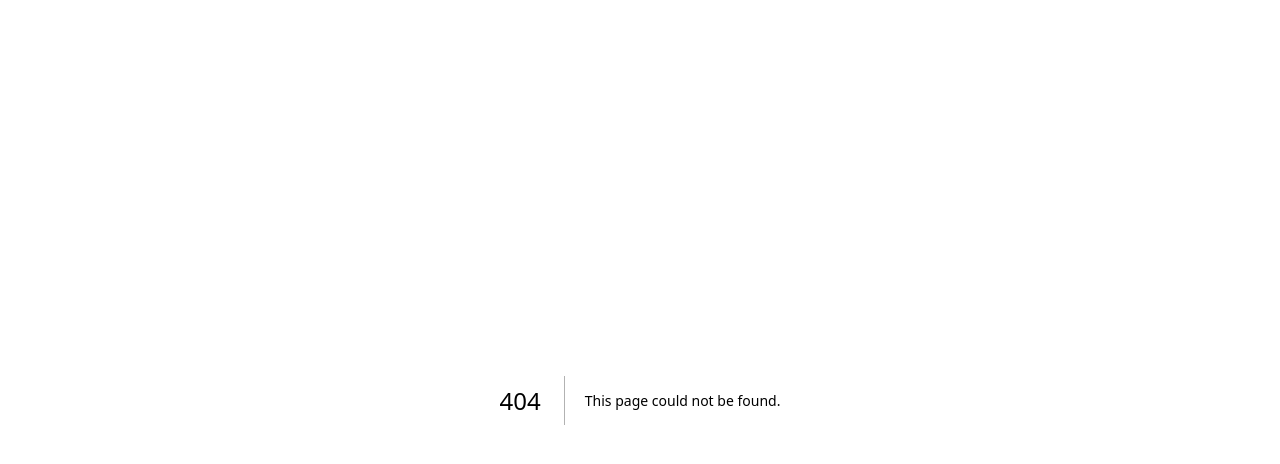
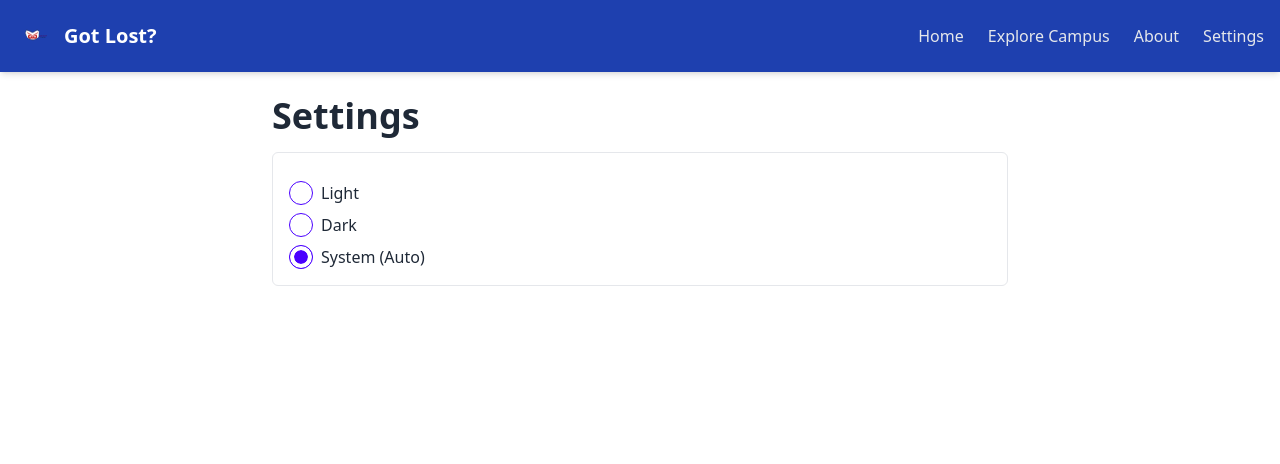
Before and after one commit to Francisthompson/Got-Lost, a Next.js app: page /settings in a window 1280 px wide. Before the commit this address had no page. Shown: the top 464 px of the page. Built offline with nearby package versions, Linux system fonts and the light colour scheme.

Commit message:
add settings page and themeProvider for theme selecting

```diff
--- a/components/Navbar.tsx
+++ b/components/Navbar.tsx
@@ -3,7 +3,7 @@ import Link from 'next/link';
 
 const Navbar: React.FC = () => {
   return (
-    <nav className="fixed top-0 left-0 right-0 z-50 bg-[#191970] shadow-md">
+    <nav className="fixed top-0 left-0 right-0 z-50 bg-primary shadow-md">
       <div className="container mx-auto px-4 py-4 flex items-center justify-between">
         {/* Left side: Logo + Title */}
         <div className="flex items-center space-x-2">
@@ -30,6 +30,9 @@ const Navbar: React.FC = () => {
           <Link href="/about" className="text-gray-200 hover:text-white transition-colors">
             About
           </Link>
+          <Link href="/settings" className="text-gray-200 hover:text-white transition-color">
+            Settings
+          </Link>
         </div>
 
         {/* Mobile menu button */}
--- /dev/null
+++ b/context/ClientThemeWrapper.tsx
@@ -0,0 +1,9 @@
+"use client"
+
+import { ReactNode } from "react";
+import { useTheme } from "./ThemeContext";
+
+export default function ClientThemeWrapper({ children }: { children: ReactNode }) {
+  const { theme } = useTheme();
+  return <div data-theme={theme}>{children}</div>;
+}
--- /dev/null
+++ b/context/ThemeContext.tsx
@@ -0,0 +1,61 @@
+"use client"
+
+import { createContext, useState, useEffect, ReactNode, useContext } from "react";
+
+type AppliedTheme = 'dark' | 'light';
+type Preference = AppliedTheme | 'system';
+
+interface ThemeContextType {
+  theme: AppliedTheme;
+  preference: Preference;
+  changePreference: (newPreference: Preference) => void;
+}
+
+export const ThemeContext = createContext<ThemeContextType | null>(null);
+
+export const ThemeProvider = ({ children }: { children: ReactNode }) => {
+  const [preference, setPreference] = useState<Preference>('system');
+  const [theme, setTheme] = useState<AppliedTheme>('dark');
+
+  useEffect(() => {
+    const storedPreference = localStorage.getItem("theme") as Preference | null;
+    if (storedPreference && ['dark', 'light', 'system'].includes(storedPreference)) {
+      setPreference(storedPreference);
+    }
+  }, []);
+
+  useEffect(() => {
+    if (preference === 'system') {
+      const mediaQuery = window.matchMedia('(prefers-color-scheme: dark)');
+      setTheme(mediaQuery.matches ? 'dark' : 'light');
+
+      const handleChange = (e: MediaQueryListEvent) => {
+        setTheme(e.matches ? 'dark' : 'light');
+      };
+
+      mediaQuery.addEventListener('change', handleChange);
+      return () => mediaQuery.removeEventListener('change', handleChange);
+    } else {
+      setTheme(preference);
+    }
+  }, [preference]);
+
+  const changePreference = (newPreference: Preference) => {
+    setPreference(newPreference);
+    localStorage.setItem("theme", newPreference);
+  };
+
+  return (
+    <ThemeContext.Provider value={{ theme, preference, changePreference }}>
+      {children}
+    </ThemeContext.Provider>
+  );
+};
+
+export function useTheme() {
+  const context = useContext(ThemeContext);
+  if (!context) {
+    throw new Error('useTheme must be used within a ThemeProvider');
+  }
+  return context;
+}
--- a/package.json
+++ b/package.json
@@ -19,6 +19,7 @@
     "@types/react": "^18.3.0",
     "@types/react-dom": "^18.3.0",
     "autoprefixer": "^10.4.19",
+    "daisyui": "^4.12.24",
     "eslint": "^8.57.0",
     "eslint-config-next": "^14.2.0",
     "postcss": "^8.4.38",
--- a/pages/_app.tsx
+++ b/pages/_app.tsx
@@ -1,3 +1,5 @@
+import ClientThemeWrapper from '@/context/ClientThemeWrapper';
+import { ThemeProvider } from '@/context/ThemeContext';
 import '@/styles/globals.css';
 import type { AppProps } from 'next/app';
 import Head from 'next/head';
@@ -11,7 +13,13 @@ export default function App({ Component, pageProps }: AppProps) {
         <meta name="viewport" content="width=device-width, initial-scale=1" />
         <link rel="icon" href="/favicon.ico" />
       </Head>
-      <Component {...pageProps} />
+      <div>
+        <ThemeProvider>
+          <ClientThemeWrapper>
+              <Component {...pageProps} />
+          </ClientThemeWrapper>
+        </ThemeProvider>
+      </div>
     </>
   );
 }
--- a/pages/about.tsx
+++ b/pages/about.tsx
@@ -3,63 +3,63 @@ import Navbar from '@/components/Navbar';
 
 const About: React.FC = () => {
   return (
-    <div className="min-h-screen bg-gray-50">
+    <div className="min-h-screen">
       <Navbar />
 
       <main className="container mx-auto px-4 pt-24 pb-12">
         <div className="max-w-3xl mx-auto">
-          <h1 className="text-4xl font-bold text-gray-800 mb-6">About Got Lost?</h1>
+          <h1 className="text-4xl font-bold mb-6">About Got Lost?</h1>
 
-          <div className="bg-white rounded-lg shadow-md p-8 mb-6">
-            <h2 className="text-2xl font-semibold text-gray-800 mb-4">
+          <div className="bg-base-100 dark:bg-base-300 rounded-lg shadow-md p-8 mb-6">
+            <h2 className="text-2xl font-semibold mb-4">
               Welcome to Got Lost?
             </h2>
-            <p className="text-gray-600 mb-4">
+            <p className="bg-base-100 dark:bg-base-300 mb-4">
               Got Lost? is an innovative interactive 3D campus map that brings our university
               to life through immersive 360° panoramic views. Whether you're a prospective
               student, a visitor, or a current member of our community, Got Lost? offers an
               engaging way to explore our beautiful campus.
             </p>
-            <p className="text-gray-600 mb-4">
+            <p className="bg-base-100 dark:bg-base-300 mb-4">
               Using cutting-edge web technology, including React, Next.js, and Pannellum,
               we've created a seamless experience that allows you to virtually walk through
               campus, discover key locations, and get a real feel for our facilities.
             </p>
           </div>
 
-          <div className="bg-white rounded-lg shadow-md p-8 mb-6">
-            <h2 className="text-2xl font-semibold text-gray-800 mb-4">Features</h2>
-            <ul className="space-y-3 text-gray-600">
+          <div className="bg-base-100 dark:bg-base-300 rounded-lg shadow-md p-8 mb-6">
+            <h2 className="text-2xl font-semibold mb-4">Features</h2>
+            <ul className="space-y-3">
               <li className="flex items-start">
-                <span className="text-primary mr-2">✓</span>
+                <span className="mr-2">✓</span>
                 <span>Interactive 360° panoramic views of campus locations</span>
               </li>
               <li className="flex items-start">
-                <span className="text-primary mr-2">✓</span>
+                <span className="mr-2">✓</span>
                 <span>Hotspot-based navigation between different scenes</span>
               </li>
               <li className="flex items-start">
-                <span className="text-primary mr-2">✓</span>
+                <span className="mr-2">✓</span>
                 <span>Mini-map overlay for easy navigation</span>
               </li>
               <li className="flex items-start">
-                <span className="text-primary mr-2">✓</span>
+                <span className="mr-2">✓</span>
                 <span>Responsive design that works on all devices</span>
               </li>
               <li className="flex items-start">
-                <span className="text-primary mr-2">✓</span>
+                <span className="mr-2">✓</span>
                 <span>Fast and smooth user experience</span>
               </li>
             </ul>
           </div>
 
-          <div className="bg-white rounded-lg shadow-md p-8">
-            <h2 className="text-2xl font-semibold text-gray-800 mb-4">
+          <div className="bg-base-100 dark:bg-base-300 rounded-lg shadow-md p-8">
+            <h2 className="text-2xl font-semibold mb-4">
               Technology Stack
             </h2>
-            <div className="grid grid-cols-2 gap-4 text-gray-600">
+            <div className="grid grid-cols-2 gap-4">
               <div>
-                <h3 className="font-semibold text-gray-800 mb-2">Frontend</h3>
+                <h3 className="font-semibold mb-2">Frontend</h3>
                 <ul className="space-y-1">
                   <li>• React 18</li>
                   <li>• Next.js 14</li>
@@ -68,7 +68,7 @@ const About: React.FC = () => {
                 </ul>
               </div>
               <div>
-                <h3 className="font-semibold text-gray-800 mb-2">360° Viewer</h3>
+                <h3 className="font-semibold mb-2">360° Viewer</h3>
                 <ul className="space-y-1">
                   <li>• Pannellum</li>
                   <li>• React Hooks</li>
--- a/pages/explore.tsx
+++ b/pages/explore.tsx
@@ -7,12 +7,12 @@ const Explore: React.FC = () => {
   const scenes = getAllScenes();
 
   return (
-    <div className="min-h-screen bg-gray-50">
+    <div className="min-h-screen">
       <Navbar />
 
       <main className="container mx-auto px-4 pt-24 pb-12">
-        <h1 className="text-4xl font-bold text-gray-800 mb-4">Explore Campus</h1>
-        <p className="text-gray-600 mb-8">
+        <h1 className="text-4xl font-bold mb-4">Explore Campus</h1>
+        <p className="mb-8">
           Discover all the amazing locations on our campus through immersive 360° views
         </p>
 
@@ -20,16 +20,16 @@ const Explore: React.FC = () => {
           {scenes.map((scene) => (
             <div
               key={scene.id}
-              className="bg-white rounded-lg shadow-md overflow-hidden hover:shadow-xl transition-shadow"
+              className="bg-base-100 border border-base-300 dark:bg-base-300 dark:border-neutral rounded-lg shadow-md overflow-hidden hover:shadow-xl transition-shadow"
             >
               <div className="h-48 bg-gradient-to-br from-blue-400 to-blue-600 flex items-center justify-center">
                 <span className="text-6xl">📍</span>
               </div>
               <div className="p-6">
-                <h3 className="text-xl font-semibold text-gray-800 mb-2">
+                <h3 className="text-xl font-semibold mb-2">
                   {scene.title}
                 </h3>
-                <p className="text-gray-600 mb-4">{scene.description}</p>
+                <p className="mb-4">{scene.description}</p>
                 <Link
                   href={`/?scene=${scene.id}`}
                   className="inline-block px-4 py-2 bg-primary text-white rounded-md hover:bg-blue-700 transition-colors"
--- /dev/null
+++ b/pages/settings.tsx
@@ -0,0 +1,54 @@
+import React from 'react';
+
+import Navbar from '@/components/Navbar';
+import { useTheme } from '@/context/ThemeContext';
+
+const Settings: React.FC = () => {
+  const { preference, changePreference } = useTheme();
+
+  return (
+    <div className="min-h-screen">
+      <Navbar />
+
+      <main className="container mx-auto px-4 pt-24 pb-12 max-w-3xl mx-auto">
+        <h1 className="text-4xl font-bold mb-4">Settings</h1>
+        <div className="flex flex-col gap-4 border rounded-md p-4">
+            <fieldset className="space-y-3">
+              <legend className="sr-only">Theme Preference</legend>
+              <div className="flex flex-col gap-2">
+                <label className="flex gap-2 items-center">
+                  <input
+                    type="radio"
+                    name="theme-radio"
+                    className="radio radio-primary"
+                    checked={preference === "light"}
+                    onChange={() => changePreference("light")}
+                  /> Light
+                </label>
+                <label className="flex gap-2 items-center">
+                  <input
+                    type="radio"
+                    name="theme-radio"
+                    className="radio radio-primary"
+                    checked={preference === "dark"}
+                    onChange={() => changePreference("dark")}
+                  /> Dark
+                </label>
+                <label className="flex gap-2 items-center">
+                  <input
+                    type="radio"
+                    name="theme-radio"
+                    className="radio radio-primary"
+                    checked={preference === "system"}
+                    onChange={() => changePreference("system")}
+                  /> System (Auto)
+                </label>
+              </div>
+            </fieldset>
+        </div>
+      </main>
+    </div>
+  );
+};
+
+export default Settings;
--- a/tailwind.config.js
+++ b/tailwind.config.js
@@ -5,6 +5,7 @@ module.exports = {
     "./components/**/*.{js,ts,jsx,tsx,mdx}",
     "./app/**/*.{js,ts,jsx,tsx,mdx}",
   ],
+  darkMode: ['selector', '[data-theme="dark"]'],
   theme: {
     extend: {
       colors: {
@@ -13,5 +14,6 @@ module.exports = {
       },
     },
   },
-  plugins: [],
+  plugins: [require('daisyui')],
+  daisyui: ["light", "dark"]
 };
```
Also changed, not shown: 1 other file (tests, documents, lock files or other folders).
